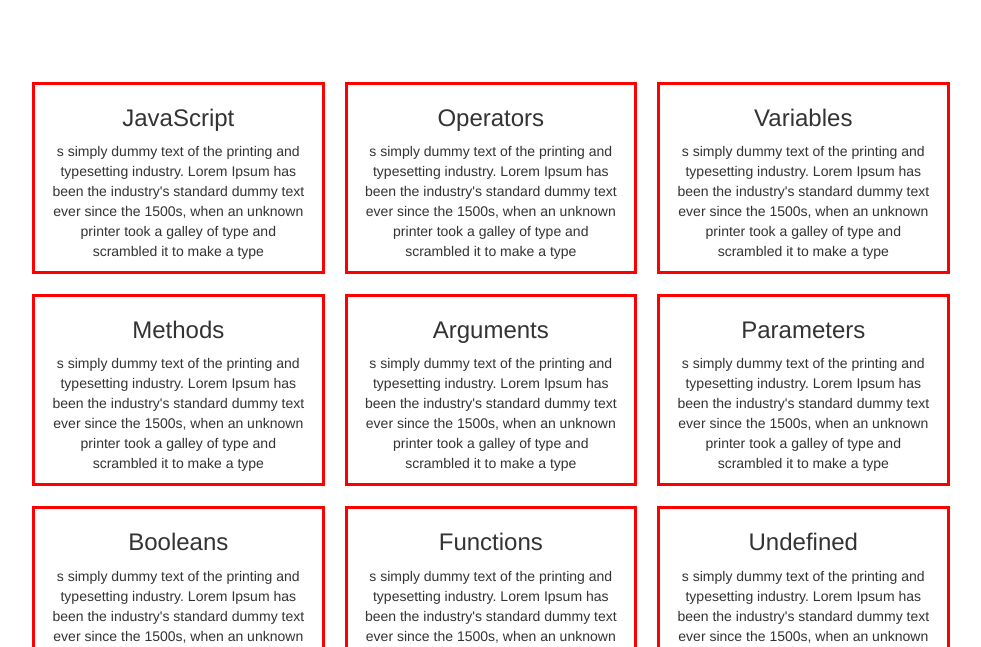
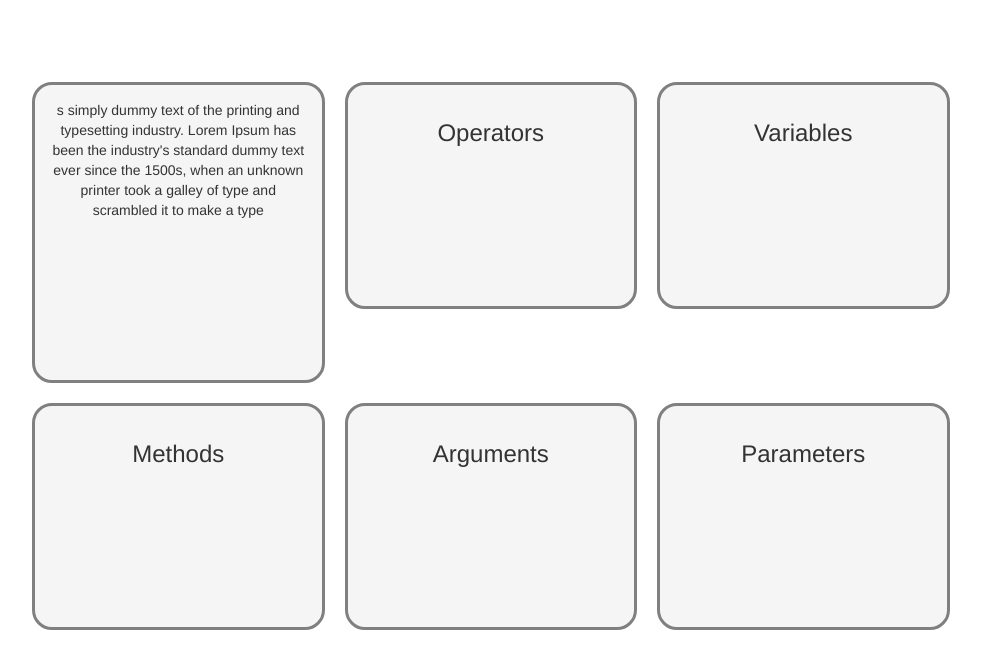
Before and after one commit to bcooper085/flashcards, a plain HTML site: page index.html in a window 1280 px wide. Both pictures are taken after a click on the element "JavaScript". Shown: the part 118-765 px from the top of the page, without its empty margins (33-1014 px from the left). Drawn offline with nearby package versions, Linux system fonts and the light colour scheme.

Commit message:
add background color, add heading underline and cursor, hide paragraph text

```diff
--- a/css/styles.css
+++ b/css/styles.css
@@ -1,7 +1,15 @@
 .col-md-3 {
-  border: solid red;
   text-align: center;
   margin: 10px;
+  padding-top: 15px;
+  padding-bottom: 150px;
+  border: grey solid;
+  border-radius: 20px;
+  background-color: rgba(220, 220, 220, .3);
+}
+
+.row {
+  margin-top: ;
 }
 
 h1 {
@@ -13,3 +21,11 @@ h1 {
 p {
   display: none;
 }
+
+h3:hover {
+  text-decoration: underline;
+}
+
+h3 {
+  cursor: pointer;
+}
--- a/index.html
+++ b/index.html
@@ -16,20 +16,20 @@
 
       <div class="row">
           <div class="col-md-3">
-          <h3>JavaScript</h3>
-          <p>
+          <h3 id="javascript">JavaScript</h3>
+          <p class="java">
             s simply dummy text of the printing and typesetting industry. Lorem Ipsum has been the industry's standard dummy text ever since the 1500s, when an unknown printer took a galley of type and scrambled it to make a type
           </p>
         </div>
         <div class="col-md-3">
-          <h3>Operators</h3>
-          <p>
+          <h3 id="operators">Operators</h3>
+          <p class="operators">
             s simply dummy text of the printing and typesetting industry. Lorem Ipsum has been the industry's standard dummy text ever since the 1500s, when an unknown printer took a galley of type and scrambled it to make a type
           </p>
         </div>
         <div class="col-md-3">
-          <h3>Variables</h3>
-          <p>
+          <h3 id="variables">Variables</h3>
+          <p class="variables">
             s simply dummy text of the printing and typesetting industry. Lorem Ipsum has been the industry's standard dummy text ever since the 1500s, when an unknown printer took a galley of type and scrambled it to make a type
           </p>
         </div>
@@ -37,20 +37,20 @@
 
       <div class="row">
         <div class="col-md-3">
-          <h3>Methods</h3>
-          <p>
+          <h3 id="methods">Methods</h3>
+          <p class="methods">
             s simply dummy text of the printing and typesetting industry. Lorem Ipsum has been the industry's standard dummy text ever since the 1500s, when an unknown printer took a galley of type and scrambled it to make a type
           </p>
         </div>
         <div class="col-md-3">
-          <h3>Arguments</h3>
-          <p>
+          <h3 id="arguments">Arguments</h3>
+          <p class="arguments">
             s simply dummy text of the printing and typesetting industry. Lorem Ipsum has been the industry's standard dummy text ever since the 1500s, when an unknown printer took a galley of type and scrambled it to make a type
           </p>
         </div>
         <div class="col-md-3">
-          <h3>Parameters</h3>
-          <p>
+          <h3 id="parameters">Parameters</h3>
+          <p class="parameters">
             s simply dummy text of the printing and typesetting industry. Lorem Ipsum has been the industry's standard dummy text ever since the 1500s, when an unknown printer took a galley of type and scrambled it to make a type
           </p>
         </div>
@@ -58,20 +58,20 @@
 
       <div class="row">
         <div class="col-md-3">
-          <h3>Booleans</h3>
-          <p>
+          <h3 id="booleans">Booleans</h3>
+          <p class="booleans">
             s simply dummy text of the printing and typesetting industry. Lorem Ipsum has been the industry's standard dummy text ever since the 1500s, when an unknown printer took a galley of type and scrambled it to make a type
           </p>
         </div>
         <div class="col-md-3">
-          <h3>Functions</h3>
-          <p>
+          <h3 id="functions">Functions</h3>
+          <p class="functions">
             s simply dummy text of the printing and typesetting industry. Lorem Ipsum has been the industry's standard dummy text ever since the 1500s, when an unknown printer took a galley of type and scrambled it to make a type
           </p>
         </div>
         <div class="col-md-3">
-          <h3>Undefined</h3>
-          <p>
+          <h3 id="undefined">Undefined</h3>
+          <p class="undefined">
             s simply dummy text of the printing and typesetting industry. Lorem Ipsum has been the industry's standard dummy text ever since the 1500s, when an unknown printer took a galley of type and scrambled it to make a type
           </p>
         </div>
@@ -79,20 +79,20 @@
 
         <div class="row">
         <div class="col-md-3">
-          <h3>Strings</h3>
-          <p>
+          <h3 id="strings">Strings</h3>
+          <p class="strings">
               s simply dummy text of the printing and typesetting industry. Lorem Ipsum has been the industry's standard dummy text ever since the 1500s, when an unknown printer took a galley of type and scrambled it to make a type
           </p>
         </div>
         <div class="col-md-3">
-          <h3>NaN</h3>
-          <p>
+          <h3 id="nan">NaN</h3>
+          <p class="nan">
             s simply dummy text of the printing and typesetting industry. Lorem Ipsum has been the industry's standard dummy text ever since the 1500s, when an unknown printer took a galley of type and scrambled it to make a type
           </p>
         </div>
         <div class="col-md-3">
-          <h3>jQuery</h3>
-          <p>
+          <h3 id="jquery">jQuery</h3>
+          <p class="jquery">
             s simply dummy text of the printing and typesetting industry. Lorem Ipsum has been the industry's standard dummy text ever since the 1500s, when an unknown printer took a galley of type and scrambled it to make a type
           </p>
         </div>
--- a/js/scripts.js
+++ b/js/scripts.js
@@ -1,5 +1,55 @@
 $(function() {
-  $("h3").click(function () {
-    $("p").show();
+  $("#javascript").click(function () {
+    $("#javascript").hide();
+    $(".java").slideToggle();
+  });
+
+  $(".java").click(function () {
+    $(".java").hide();
+    $("#javascript").fadeIn();
+  })
+
+  $("#operators").click(function () {
+    $(".operators").slideToggle();
+  });
+
+  $("#variables").click(function () {
+    $(".variables").slideToggle();
+  });
+
+  $("#methods").click(function () {
+    $(".methods").slideToggle();
+  });
+
+  $("#arguments").click(function () {
+    $(".arguments").slideToggle();
+  });
+
+  $("#parameters").click(function () {
+    $(".parameters").slideToggle();
+  });
+
+  $("#booleans").click(function () {
+    $(".booleans").slideToggle();
+  });
+
+  $("#functions").click(function () {
+    $(".functions").slideToggle();
+  });
+
+  $("#undefined").click(function () {
+    $(".undefined").slideToggle();
+  });
+
+  $("#strings").click(function () {
+    $(".strings").slideToggle();
+  });
+
+  $("#nan").click(function () {
+    $(".nan").slideToggle();
+  });
+
+  $("#jquery").click(function () {
+    $(".jquery").slideToggle();
   });
 });
```
